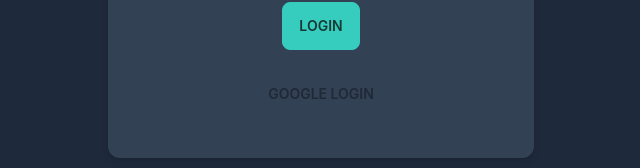
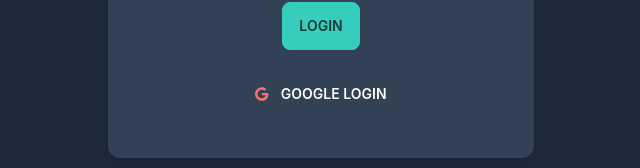
Before and after one commit to RAnis2017/MERN-CMS, a React (Create React App) app: page / in a window 1280 px wide. Shown: the part 492-660 px from the top of the page, without its empty margins (319-959 px from the left). Built offline with nearby package versions, Linux system fonts and the light colour scheme.

Commit message:
added buttons and icons

```diff
--- a/package.json
+++ b/package.json
@@ -4,6 +4,8 @@
   "private": true,
   "dependencies": {
     "@fortawesome/fontawesome-svg-core": "^6.1.1",
+    "@fortawesome/free-brands-svg-icons": "^6.1.1",
+    "@fortawesome/free-regular-svg-icons": "^6.1.1",
     "@fortawesome/free-solid-svg-icons": "^6.1.1",
     "@fortawesome/react-fontawesome": "^0.2.0",
     "@testing-library/jest-dom": "^5.16.4",
--- a/src/Pages/Login.js
+++ b/src/Pages/Login.js
@@ -5,6 +5,8 @@
     increaseCounter,
     decreaseCounter,
   } from "../redux/Counter/counter.actions"
+import { FontAwesomeIcon } from '@fortawesome/react-fontawesome'
+import { faGoogle } from '@fortawesome/free-brands-svg-icons'
 
 function Login(props) {
   return (
@@ -28,7 +30,7 @@
             </div>
           </div>
           <button class="btn btn-accent mt-5">Login</button>
-          <button class="btn btn-ghost mt-5">Google Login</button>
+          <button class="btn btn-ghost mt-5 text-white"><FontAwesomeIcon icon={faGoogle} className="mr-3 text-red-400"/> Google Login</button>
         </div>
     </div>
   )
```
Also changed, not shown: 1 other file (tests, documents, lock files or other folders).
